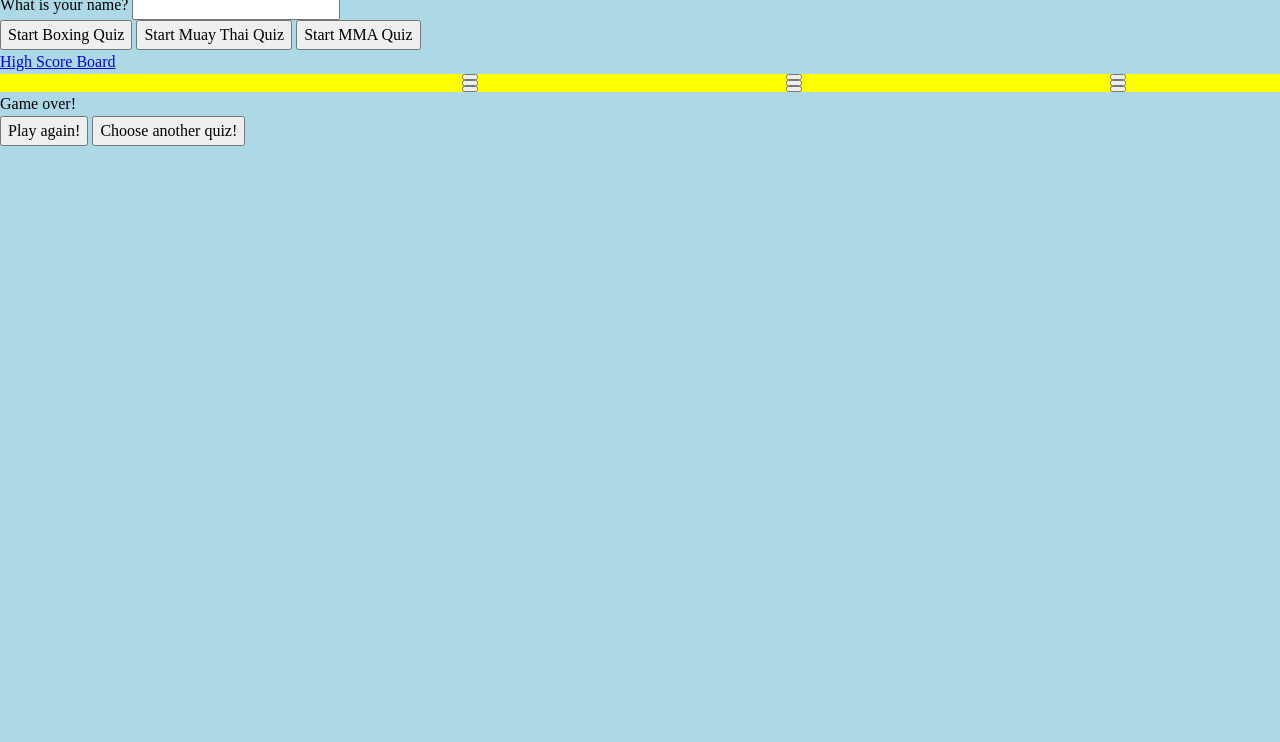
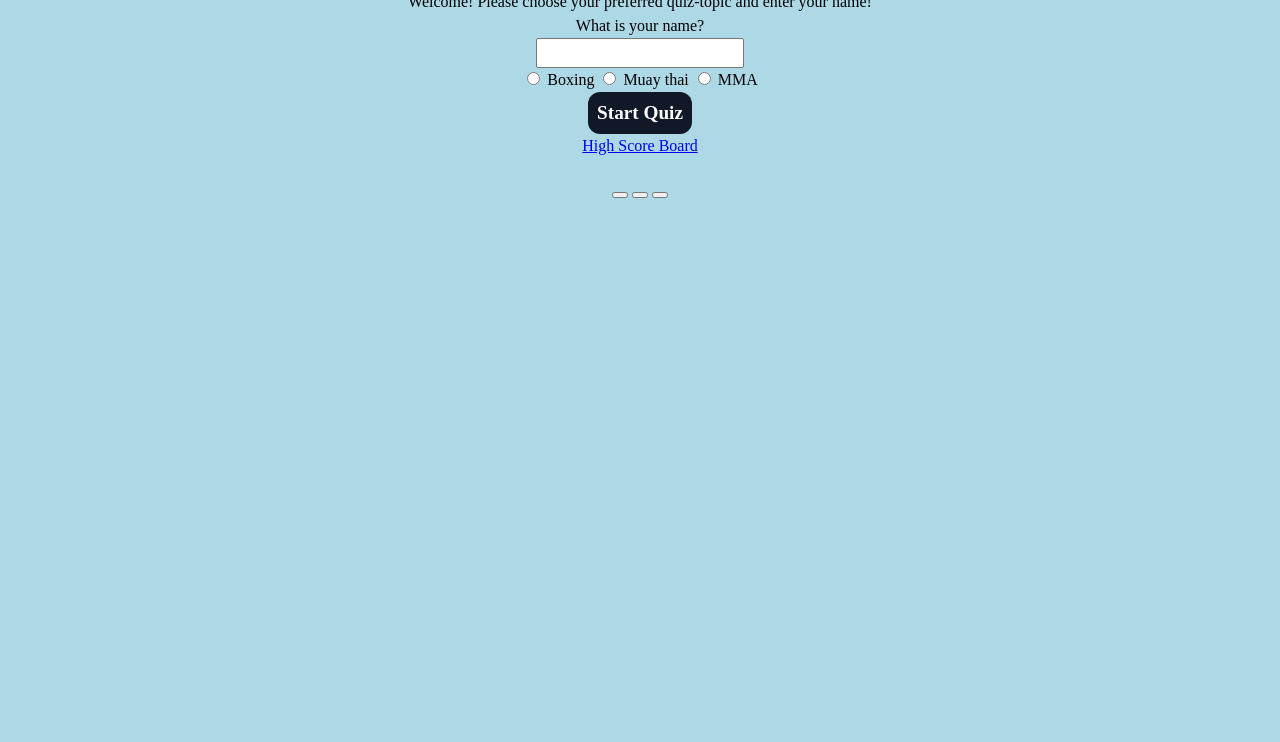
Before and after one commit to Medieinstitutet/fed22d-js-grundkurs-2-quiz-FilipHedlen, a website built with Vite: page index.html in a window 1280 px wide. Shown: the part 58-800 px from the top of the page. Built offline with nearby package versions, Linux system fonts and the light colour scheme.

Commit message:
Försök till att komprimera kod + filtrera om array till kategori, handledning onsdag behövs

```diff
--- a/index.html
+++ b/index.html
@@ -2,7 +2,7 @@
 <html lang="en">
   <head>
     <meta charset="UTF-8" />
-    <link rel="icon" type="image/ico" href="/favicon.ico" />
+    <link rel="icon" type="image/ico" href="/favicon1.ico" />
     <meta name="viewport" content="width=device-width, initial-scale=1.0" />
     <title>Filips fantastic martial arts quiz</title>
     <meta name="description" content="Front-end student Filip Hedlén at Medieinstitutets quiz about martial arts">
@@ -10,50 +10,43 @@
   <body>
     <main>
       <h1>The only martial arts quiz you will ever need</h1>
-  <div class="gameDescription"></div>
+  <div id="gameDescription" class="game-description"></div>
 
-  <div id="playerDetails">
+  <div id="playerDetails" class="playerdetails">
     <label>
-      What is your name? <input type="text" id="playerInput" value=''>
+      What is your name? <br> <input type="text" id="playerInput" value=''>
     </label><br>
-    <button id="startbxngbtn" class="startbxngbtn">Start Boxing Quiz</button>
-    <button id="startmtbtn">Start Muay Thai Quiz</button>
-    <button id="startmmabtn">Start MMA Quiz</button>
+    <div id="quizCategories" class="quizcategories">
+      <input type="radio" id="boxing" name="category" value="Boxing">
+       <label for="boxing">Boxing</label>
+      <input type="radio" id="muaythai" name="category" value="Muay thai">
+       <label for="muaythai">Muay thai</label>
+      <input type="radio" id="mma" name="category" value="MMA">
+       <label for="mma">MMA</label>
+    </div>
+    <button id="startGameBtn" class="startgamebtn">Start Quiz</button>
   </div>
 
-  <a class="high-score-board" href="/js-template/highscores.html">High Score Board</a>
+  <a class="highscoreboard" href="/js-template/highscores.html">High Score Board</a>
 
-  <div id="bxng-q-container" class="bxng-q-container">
-    <div id="bxngQTxt" class="bxng-q-txt"></div>
-    <button id="bxng-answer1"></button>
-    <button id="bxng-answer2"></button>
-    <button id="bxng-answer3"></button>
+  <div id="questionContainer" class="questioncontainer">
+    <div id="questionText" class="questiontext"></div>
+    <button id="answer1"></button>
+    <button id="answer2"></button>
+    <button id="answer3"></button>
   </div>
 
-  <div id="mt-q-container" class="mt-q-container">
-    <div id="mtQTxt" class="mt-q-txt"></div>
-    <button id="mt-answer1"></button>
-    <button id="mt-answer2"></button>
-    <button id="mt-answer3"></button>
-  </div>
-
-  <div id="mma-q-container" class="mma-q-container">
-    <div id="mmaQTxt" class="mma-q-txt"></div>
-    <button id="mma-answer1"></button>
-    <button id="mma-answer2"></button>
-    <button id="mma-answer3"></button>
-  </div>
 
   <div id="gameOver" class="hidden">
     Game over!
     <p id="pointsContainer"></p>
     <span>
       <button id="restartBtn">Play again!</button>
-      <button id="startDifferentQuiz">Choose another quiz!</button>
     </span>
   </div>
 
     </main>
     <script type="module" src="/src/main.js"></script>
+    <script type="module" src="/src/arrays.js"></script>
   </body>
 </html>
--- a/src/arrays.js
+++ b/src/arrays.js
@@ -1,6 +1,7 @@
 
-const boxingQuestions = [
+export const questions = [
   {
+    category: 'Boxing',
     questionText: 'What is by far the most utilized punch in boxing?',
     answerOptions: [
       'The cross',
@@ -10,6 +11,7 @@ const boxingQuestions = [
     correctAnswer: 'The jab',
   },
   {
+    category: 'Boxing',
     questionText: 'When does a boxer become undisputed champion in his/her weightclass?',
     answerOptions: [
       'When she/he has aquired 50 wins in their respective weightclass',
@@ -19,6 +21,7 @@ const boxingQuestions = [
     correctAnswer: 'When she/he has aquired the IBF, WBO, WBA and WBC belts',
   },
   {
+    category: 'Boxing',
     questionText: 'What did former champion Vasyl Lomatjenkos dad make him do for 4 years before he could start training boxing?',
     answerOptions: [
       'Swimming, to give him an advantage in back strength, core strength and endurance',
@@ -28,6 +31,7 @@ const boxingQuestions = [
     correctAnswer: 'Ukranian folk dance, to give him an advantage in his footwork',
   },
   {
+    category: 'Boxing',
     questionText: 'Which two of these boxers were heavyweight champions of the world at one point in their career?',
     answerOptions: [
       'Muhammad Ali',
@@ -37,10 +41,8 @@ const boxingQuestions = [
     correctAnswer: 'Muhammad Ali',
     correctAnswer: 'Michael Bentt',
   },
-];
-
-const muayThaiQuestions = [
   {
+    category: 'Muay thai',
     questionText: 'What preferred offense does a "Muay khao" fighter use?',
     answerOptions: [
       'His/her knees',
@@ -50,6 +52,7 @@ const muayThaiQuestions = [
     correctAnswer: 'His/her knees',
   },
   {
+    category: 'Muay thai',
     questionText: 'Who is the only muay thai boxer who has won "Sports Writers of Thailand Fighter of the Year" three years in a row?',
     answerOptions: [
       'Samart Payakaroon, 1981 - 1983',
@@ -59,6 +62,7 @@ const muayThaiQuestions = [
     correctAnswer: 'Panpayak Jitmuangnon, 2013-2015',
   },
   {
+    category: 'Muay thai',
     questionText: 'What two stadiums in Thailand is historically held with the highest regard when it comes to professional muay thai?',
     answerOptions: [
       'Rajadamnern stadium in Bangkok',
@@ -69,6 +73,7 @@ const muayThaiQuestions = [
     correctAnswer: 'Lumpinee stadium in Bangkok',
   },
   {
+    category: 'Muay thai',
     questionText: 'What is a "Wai khru ram muay" and what does it represent?',
     answerOptions: [
       'An armband which is worn throughout the fight which honors your respective gym and khru (trainer)',
@@ -77,10 +82,8 @@ const muayThaiQuestions = [
     ],
     correctAnswer: 'A ritualistic dance which is performed before a fight to show respect and gratitude to the parents, khrus (trainers), ancestors and the ring itself',
   },
-];
-
-const mmaQuestions = [
   {
+    category: 'MMA',
     questionText: 'In what two weightclasses was irish MMA fighter Conor McGregor simultaneously champion of in the UFC?',
     answerOptions: [
       'Featherweight',
@@ -91,6 +94,7 @@ const mmaQuestions = [
     correctAnswer: 'Featherweight',
   },
   {
+    category: 'MMA',
     questionText: 'Several high ranked MMA fighters and champions descend from which well-known wrestling optimistic russian republic?',
     answerOptions: [
       'Chechen Republic',
@@ -100,6 +104,7 @@ const mmaQuestions = [
     correctAnswer: 'Republic of Dagestan',
   },
   {
+    category: 'MMA',
     questionText: 'Besides the UFC (Ultimate Fighting Championship), name two other well-known MMA organisations around the world',
     answerOptions : [
       'Bellator MMA',
@@ -110,6 +115,7 @@ const mmaQuestions = [
     correctAnswer: 'Cage Warriors',
   },
   {
+    category: 'MMA',
     questionText: 'Which fighter and champion has held the longest winningstreak ever in the UFC (Ultimate Fighting Championship)?',
     answerOptions: [
       'Tony Ferguson, lightweight: 2013 - 2020',
--- a/src/style/style.scss
+++ b/src/style/style.scss
@@ -7,8 +7,6 @@ html {
 
 body {
   background-color: lightblue;
-  margin: 0;
-  padding: 0;
   box-sizing: border-box;
 }
 
@@ -16,11 +14,99 @@ h1 {
   text-align: center;
 }
 
-.bxng-q-container,
-.mt-q-container,
-.mma-q-container {
-  background-color: yellow;
+.game-description {
+  text-align: center;
+
+}
+
+
+.playerdetails {
+  text-align: center;
+}
+
+.highscoreboard {
   display: flex;
-  flex-direction: row;
-  justify-content: space-around;
+  justify-content: center;
 }
+
+.hidden {
+  display: none;
+}
+
+.questioncontainer,
+.hidden {
+  font-style: italic;
+  font-weight: bold;
+  text-align: center;
+  margin: 20px;
+}
+
+.startgamebtn {
+  background-color: #111827;
+  border: 1px solid transparent;
+  border-radius: .75rem;
+  box-sizing: border-box;
+  color: white;
+  cursor: pointer;
+  flex: 0 0 auto;
+  font-size: 1.2rem;
+  font-weight: bold;
+  line-height: 1.5rem;
+  padding: 0.5rem;
+  text-align: center;
+  text-decoration: none #6B7280 solid;
+  transition-duration: .2s;
+  transition-property: background-color,border-color,color,fill,stroke;
+  transition-timing-function: cubic-bezier(.4, 0, 0.2, 1);
+  touch-action: manipulation;
+  width: auto;
+}
+
+.startgamebtn:hover,
+{
+  background-color: #374151;
+}
+
+.startgamebtn:focus {
+  box-shadow: none;
+  outline: 2px solid transparent;
+  outline-offset: 2px;
+}
+
+
+
+.dropbtn {
+  background-color: #6B7280;
+  color: white;
+  padding: 16px;
+  font-size: 16px;
+  border: none;
+  }
+
+  .dropdown {
+    position: relative;
+    display: inline-block;
+  }
+
+  /* Dropdown Content (Hidden by Default) */
+  .dropdown-content {
+  display: none;
+  position: absolute;
+  background-color: #f1f1f1;
+  min-width: 160px;
+  z-index: 1;
+  }
+
+  /* Links inside the dropdown */
+  .dropdown-content a {
+  color: black;
+  padding: 12px 16px;
+  text-decoration: none;
+  display: block;
+  }
+
+  /* Change color of dropdown links on hover */
+  .dropdown-content a:hover {background-color: #ddd;}
+
+  /* Show the dropdown menu on hover */
+  .dropdown:hover .dropdown-content {display: block;}
```
Also changed, not shown: public/favicon1.ico (added).
